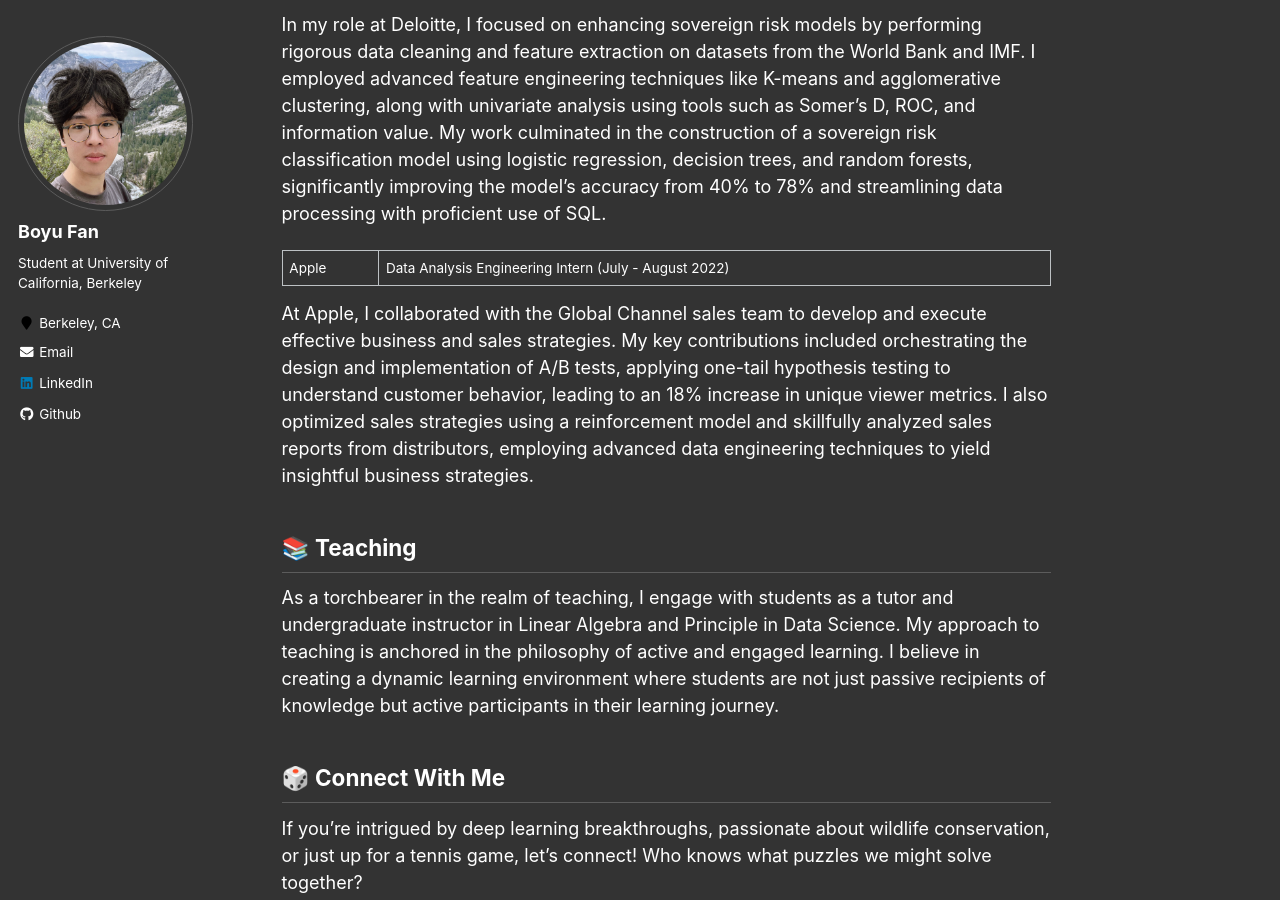
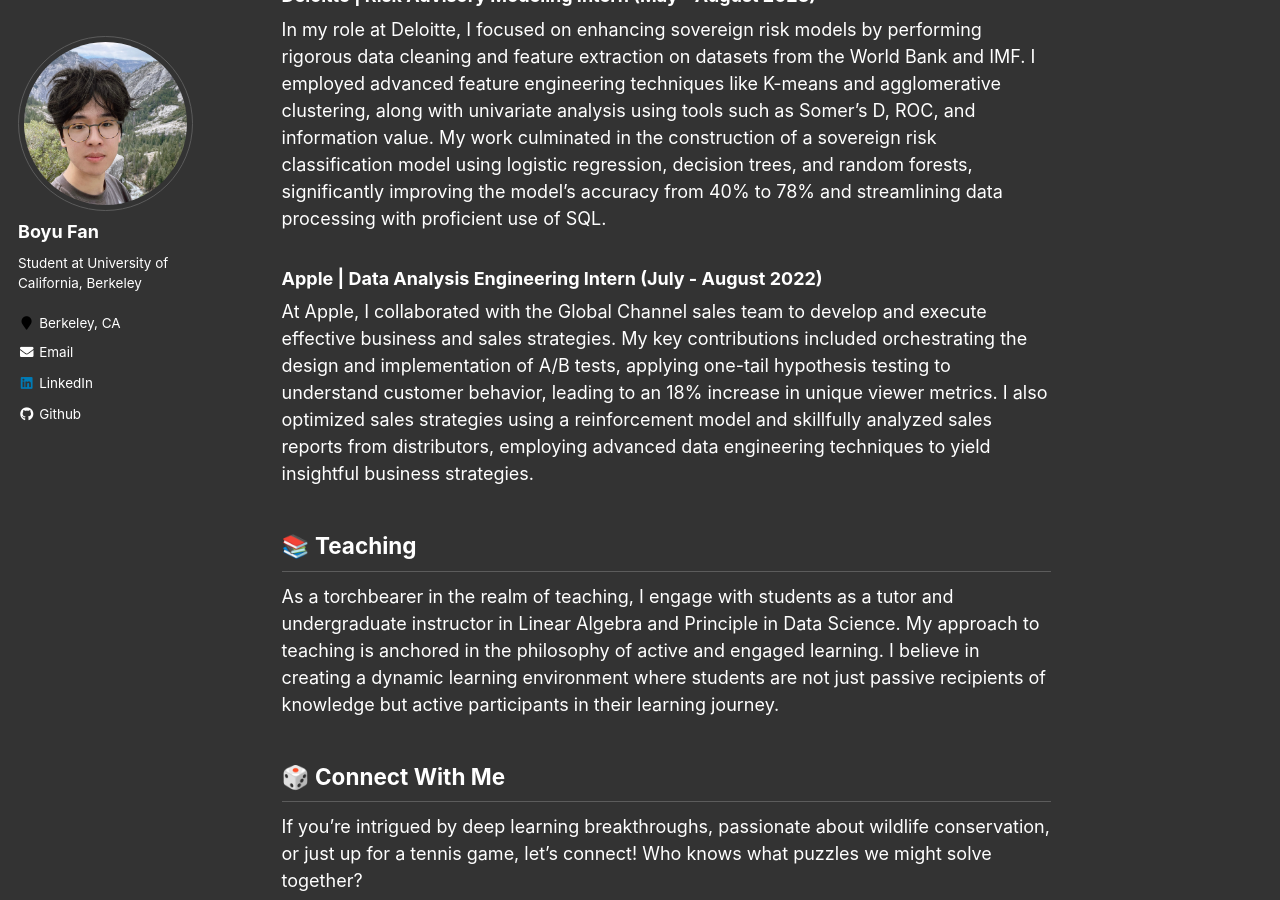
Before and after one commit to BoyuFan1/BoyuFan1, a Jekyll site: the page built from _pages/about.md, in a window 1280 px wide and 900 px high, scrolled down 1100 px. Built offline with Jekyll 4.4.1, drawn with Linux system fonts in a browser that asks for light colours.

```diff
--- a/_pages/about.md
+++ b/_pages/about.md
@@ -27,11 +27,12 @@ More information can be found at my specific [portfolio entry](https://boyufan1.
 
 
 ## 📊 Work Experience
-Deloitte | Risk Advisory Modeling Intern (May - August 2023)
+
+### Deloitte | Risk Advisory Modeling Intern (May - August 2023)
 
 In my role at Deloitte, I focused on enhancing sovereign risk models by performing rigorous data cleaning and feature extraction on datasets from the World Bank and IMF. I employed advanced feature engineering techniques like K-means and agglomerative clustering, along with univariate analysis using tools such as Somer's D, ROC, and information value. My work culminated in the construction of a sovereign risk classification model using logistic regression, decision trees, and random forests, significantly improving the model's accuracy from 40% to 78% and streamlining data processing with proficient use of SQL.
 
-Apple | Data Analysis Engineering Intern (July - August 2022)
+### Apple | Data Analysis Engineering Intern (July - August 2022)
 
 At Apple, I collaborated with the Global Channel sales team to develop and execute effective business and sales strategies. My key contributions included orchestrating the design and implementation of A/B tests, applying one-tail hypothesis testing to understand customer behavior, leading to an 18% increase in unique viewer metrics. I also optimized sales strategies using a reinforcement model and skillfully analyzed sales reports from distributors, employing advanced data engineering techniques to yield insightful business strategies.
 
```
